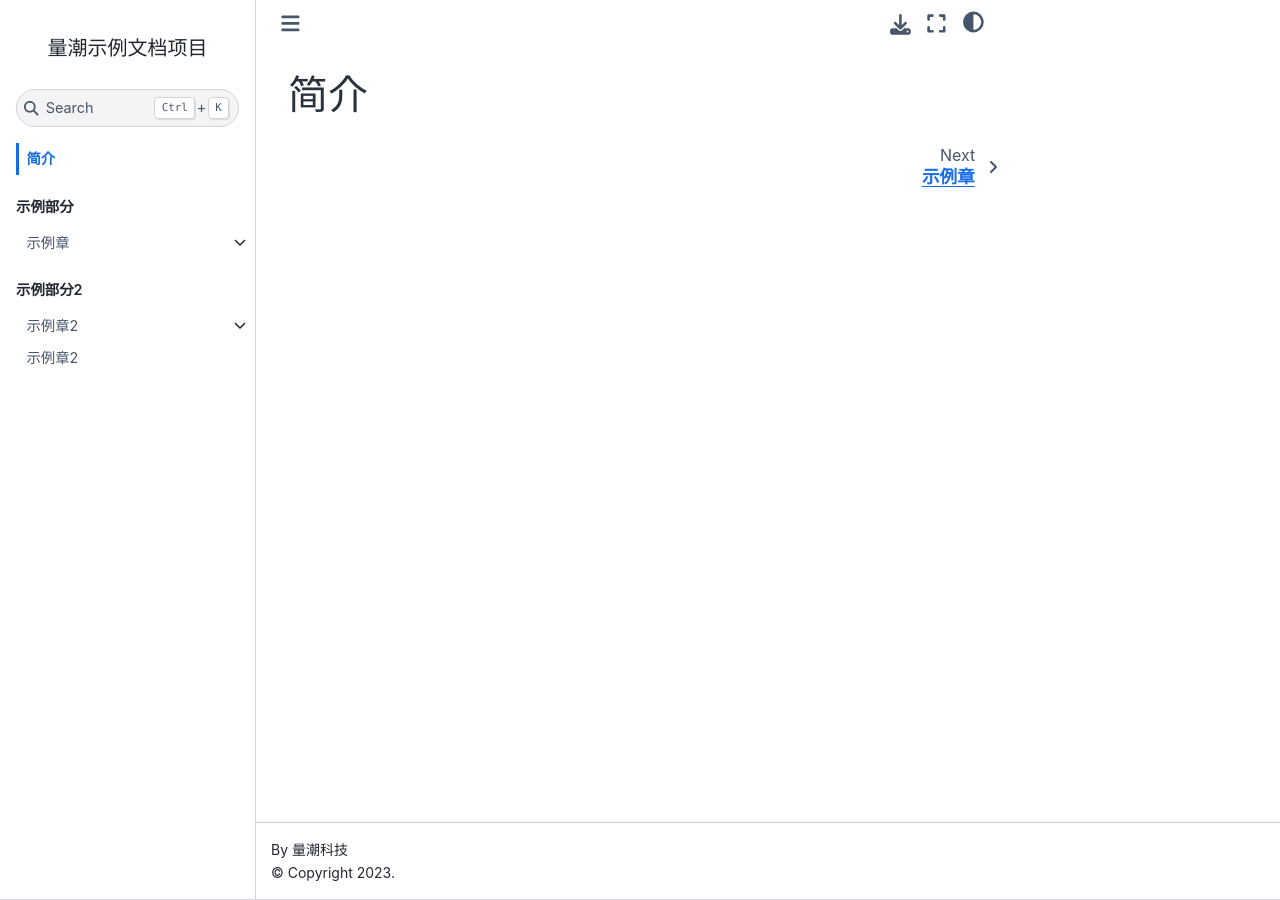
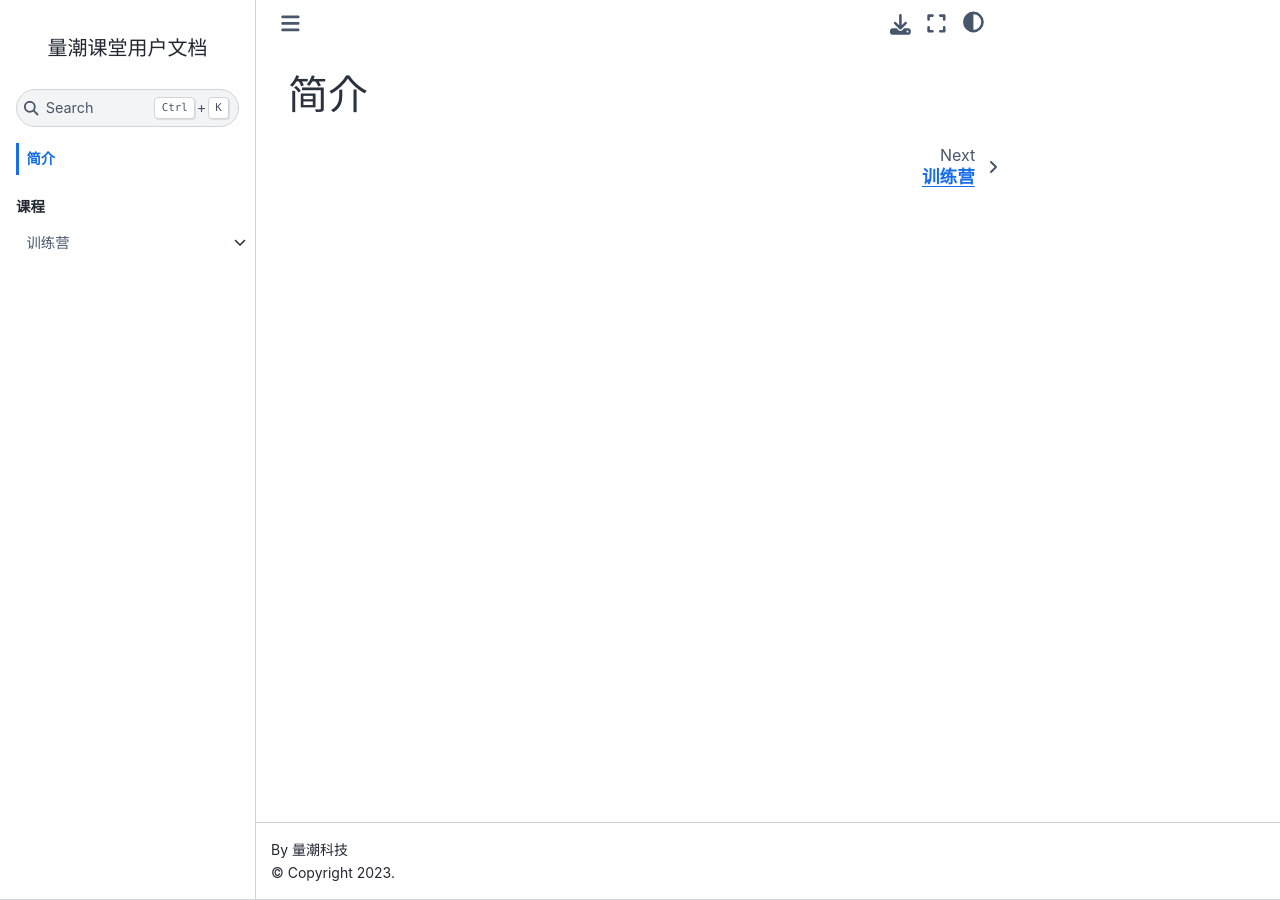
Before and after one commit to quanttide/qtclass-docs, a Jupyter Book: the page built from index.md, in a window 1280 px wide. Built offline with Jupyter Book 1.0.4 settings and Sphinx 7.4.7 and the Sphinx Book theme 1.1.4, drawn with Linux system fonts in a browser that asks for light colours.

Commit message:
init: create project

```diff
--- a/1_example_chapter/1_example_section/README.md
+++ /dev/null
@@ -1 +0,0 @@
-# 示例节1
--- a/1_example_chapter/README.md
+++ /dev/null
@@ -1 +0,0 @@
-# 示例章
--- a/2_example_chapter2/1_example_section2/README.md
+++ /dev/null
@@ -1 +0,0 @@
-# 示例节2
--- a/2_example_chapter2/README.md
+++ /dev/null
@@ -1 +0,0 @@
-# 示例章2
--- a/3_example_chapter3/README.md
+++ /dev/null
@@ -1 +0,0 @@
-# 示例章2
--- a/_config.yml
+++ b/_config.yml
@@ -1,7 +1,7 @@
 # https://jupyterbook.org/en/stable/customize/config.html
-name: quanttide-example-of-documentation
-title: 量潮示例文档项目
+name: qtclass-docs
+title: 量潮课堂用户文档
 author: 量潮科技
-description: 量潮文档项目实例
+description: 量潮课堂用户文档
 # Jupyter Book Config
 only_build_toc_files: true
--- a/_toc.yml
+++ b/_toc.yml
@@ -1,18 +1,10 @@
 format: jb-book
 root: index.md
 parts:
-  - caption: 示例部分
+  - caption: 课程
     chapters:
-      - file: 1_example_chapter/README.md
+      - file: courses/bootcamps/README.md
         sections:
-          - file: 1_example_chapter/1_example_section/README.md
-            sections:
-              - file: 1_example_chapter/1_example_section/1_example_article.md
-              - file: 1_example_chapter/1_example_section/1_example_article2.md
-          - file: 1_example_chapter/2_example_article3.md
-  - caption: 示例部分2
-    chapters:
-      - file: 2_example_chapter2/README.md
-        sections:
-          - file: 2_example_chapter2/1_example_section2/README.md
-      - file: 3_example_chapter3/README.md
+          - file: courses/bootcamps/python_bootcamp.md
+          - file: courses/bootcamps/data_analytics_bootcamp.md
+          - file: courses/bootcamps/academic_research_bootcamp.md
--- /dev/null
+++ b/courses/bootcamps/README.md
@@ -0,0 +1 @@
+# 训练营
--- /dev/null
+++ b/courses/bootcamps/academic_research_bootcamp.md
@@ -0,0 +1 @@
+# 学术研究训练营
--- /dev/null
+++ b/courses/bootcamps/data_analytics_bootcamp.md
@@ -0,0 +1 @@
+# 数据分析训练营
--- /dev/null
+++ b/courses/bootcamps/python_bootcamp.md
@@ -0,0 +1 @@
+# Python训练营
```
Also changed, not shown: 1_example_chapter/1_example_section/1_example_article.md (deleted, +0 -6 lines), 1_example_chapter/1_example_section/1_example_article2.md (deleted, +0 -6 lines), 1_example_chapter/2_example_article3.md (deleted, +0 -6 lines).
